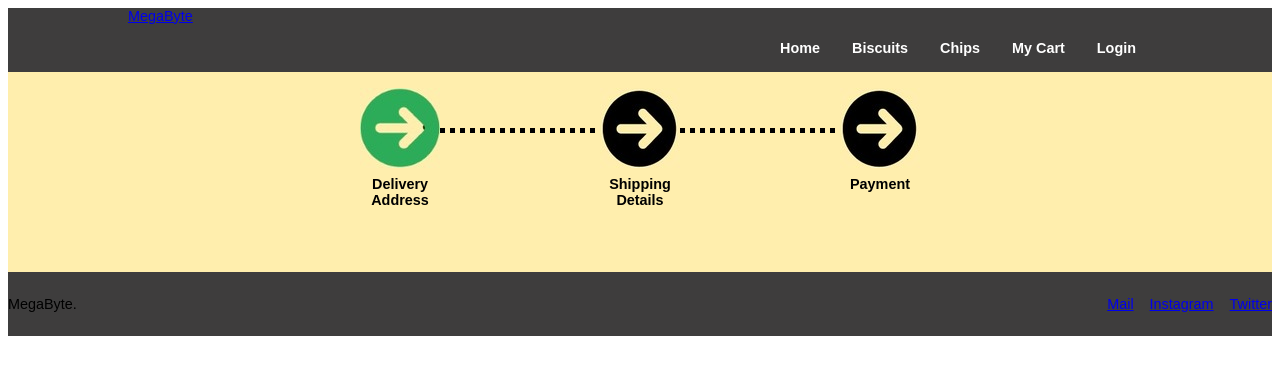
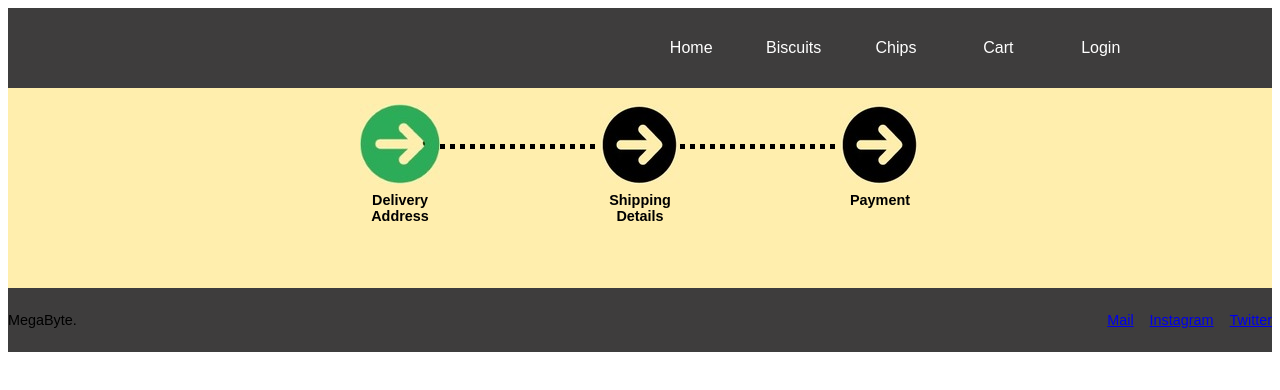
Before and after one commit to reecursion/MegaBytes, a plain HTML site: page ok.html in a window 1280 px wide. Drawn offline with Linux system fonts and the light colour scheme.

Commit message:
Update ok.html

```diff
--- a/ok.html
+++ b/ok.html
@@ -7,21 +7,26 @@
     <meta http-equiv="X-UA-Compatible" content="IE=edge">
     <meta name="viewport" content="width=device-width, initial-scale=1.0">
     <link rel="stylesheet" href="./styles/style.css">
+    <link rel="stylesheet" href="styles/navstyle.css" />
     <title>Document</title>
 </head>
 <body>
 
   <header>
     <nav>
-      <a href="home.html">MegaByte</a>
-      <ul class="header-links">
-        <li><a href="home.html">Home</a></li>
-        <li><a href="biscuitsmenu.html" class="active">Biscuits</a></li>
-        <li><a href="chipsmenu.html">Chips</a></li>
-        <li><a href="mycart.html">My Cart</a></li>
-        <li><a href="login.html">Login</a></li>
-      </ul>
-    </nav>
+                <div class="burger-menu">
+                    <div class="burgeritem"></div>
+                    <div class="burgeritem"></div>
+                    <div class="burgeritem"></div>
+                </div>
+                <ul class="links">
+                    <li><a href="home.html">Home</a></li>
+                    <li><a href="biscuitsmenu.html">Biscuits</a></li>
+                    <li><a href="chipsmenu.html">Chips</a></li>
+                    <li><a href="mycart.html">Cart</a></li>
+                    <li><a href="login.html">Login</a></li>
+                </ul>
+          </nav>
   </header>
 
     <main>
```
